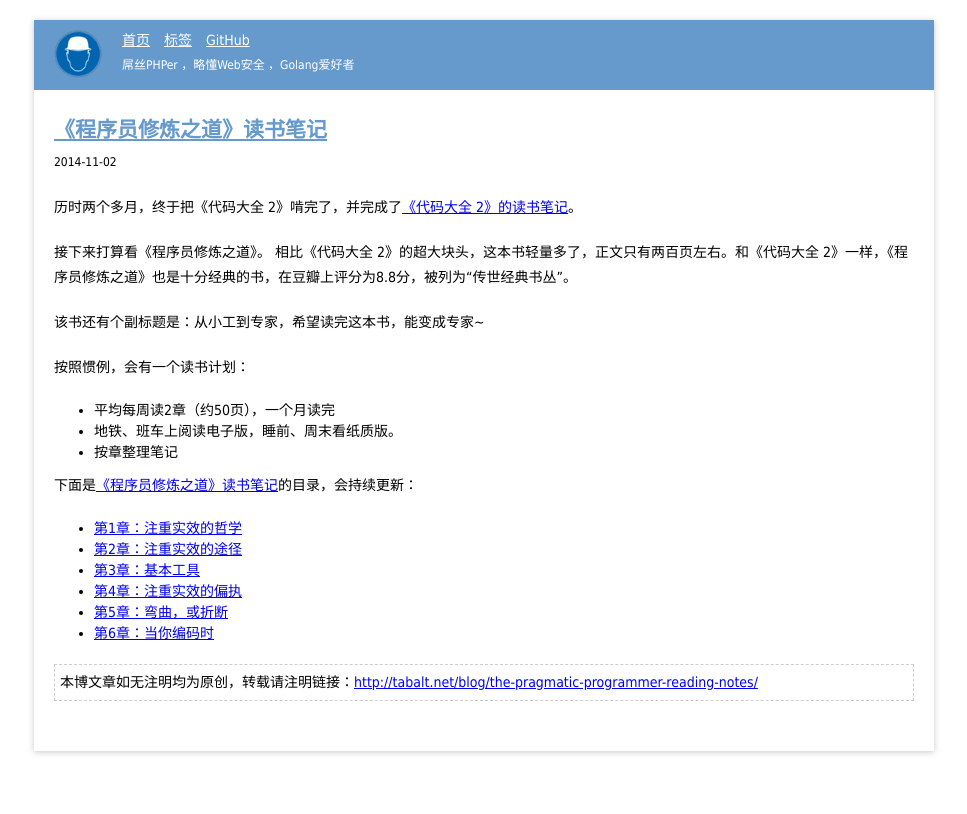
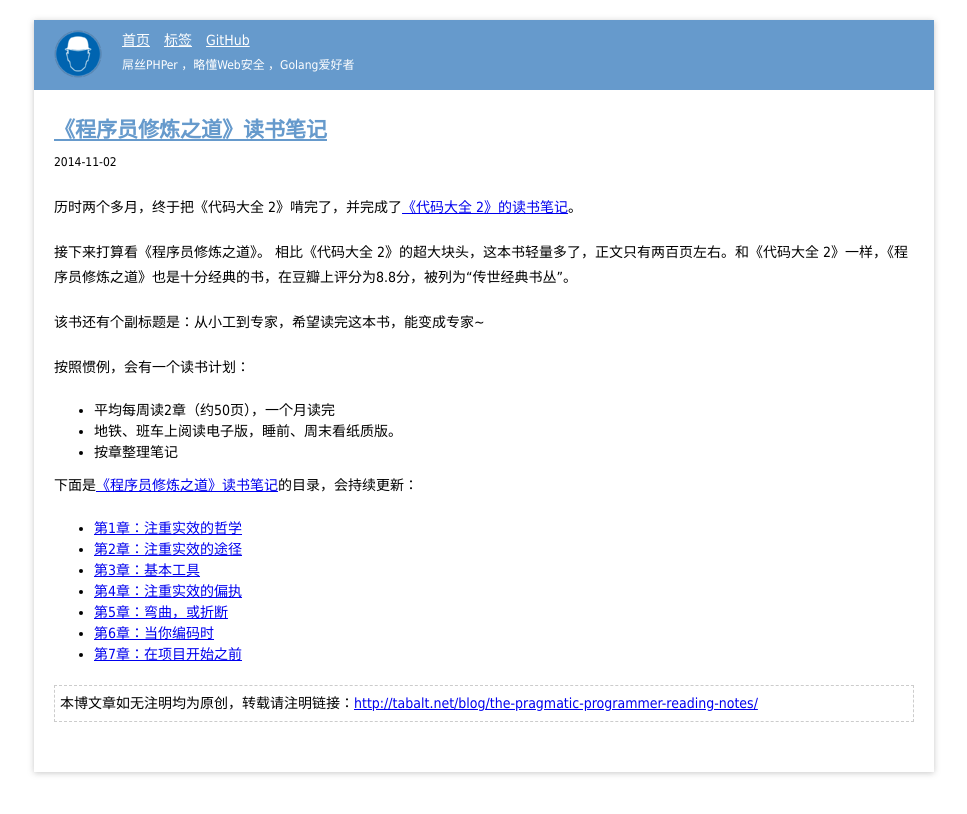
Before and after one commit to tabalt/tabalt.github.io, a Jekyll site: the page built from _posts/the-pragmatic-programmer/2014-11-02-the-pragmatic-programmer-reading-notes.md, in a window 1280 px wide. Shown: the top 814 px of the page, without its empty margins (156-1123 px from the left). Built offline with Jekyll 4.4.1, drawn with Linux system fonts in a browser that asks for light colours; Markdown is read by kramdown in place of the engine named in the settings; comment, search, counter and statistics services are not loaded.

Commit message:
Update 2014-11-02-the-pragmatic-programmer-reading-notes.md

```diff
--- a/_posts/the-pragmatic-programmer/2014-11-02-the-pragmatic-programmer-reading-notes.md
+++ b/_posts/the-pragmatic-programmer/2014-11-02-the-pragmatic-programmer-reading-notes.md
@@ -32,3 +32,4 @@ description: 《程序员修炼之道》读书笔记
 * [第4章：注重实效的偏执](http://tabalt.net/blog/tpp-pragmatic-paranoia/)
 * [第5章：弯曲，或折断](http://tabalt.net/blog/tpp-bend-or-break/)
 * [第6章：当你编码时](http://tabalt.net/blog/tpp-while-you-are-coding/)
+* [第7章：在项目开始之前](http://tabalt.net/blog/tpp-before-the-project/)
```
